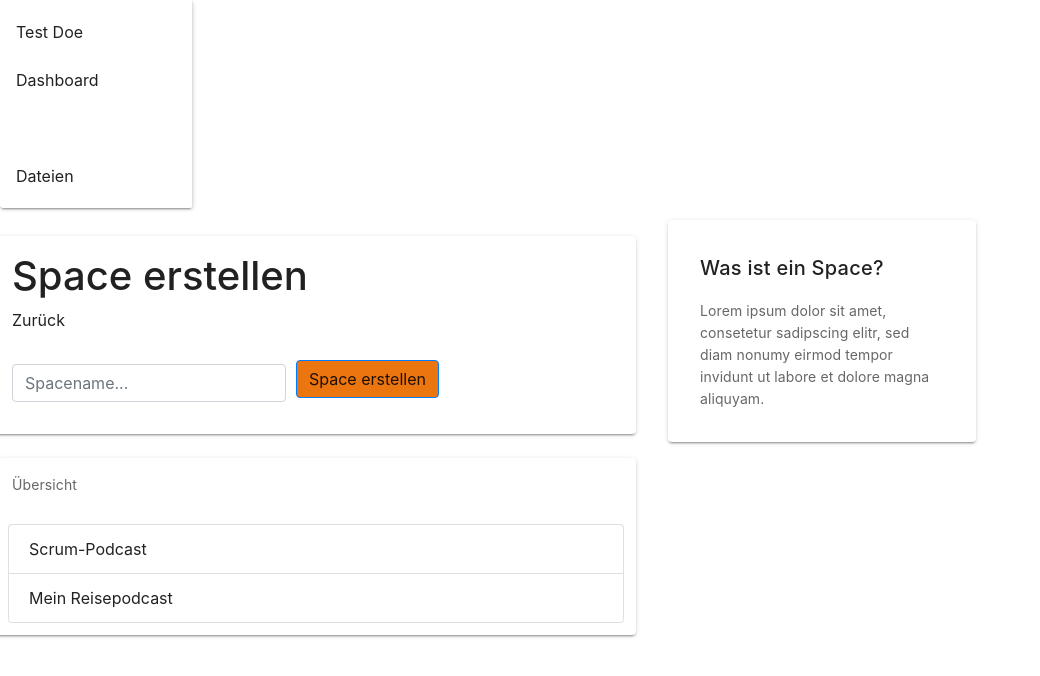
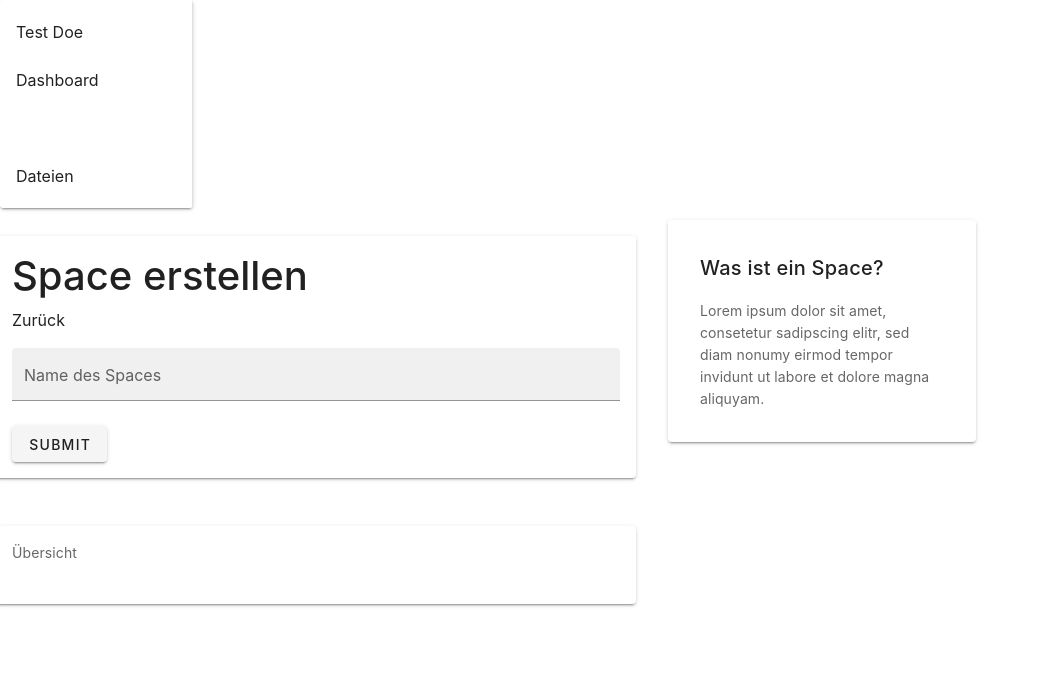
Before and after one commit to rgabisch/headless-cms, a Vue app in the folder frontend/audity/: page /#/spaces in a window 1280 px wide. Shown: the top 676 px of the page, without its empty margins (0-1040 px from the left). Built offline with nearby package versions, Linux system fonts and the light colour scheme.

Commit message:
Space frontend - POST Operation

```diff
--- a/frontend/audity/src/components/Space.vue
+++ b/frontend/audity/src/components/Space.vue
@@ -6,35 +6,34 @@
         <v-card class="p-3 mt-3">
           <h1>Space erstellen</h1>
           <p>Zurück</p>
-          <div class="form">
-            <form @submit.prevent="addSpaceLocal">
-              <div class="form-row align-items-center">
-                <div class="col-auto">
-                  <input
-                    class="form-control"
-                    type="text"
-                    placeholder="Spacename..."
+          <v-form>
+            <v-text-field
+                        label="Name des Spaces"
+                        filled
+                        dense
                         v-model="spaceName"
-                  />
-                </div>
-                <div class="col-auto">
-                  <button type="submit" class="btn btn-primary mb-2">Space erstellen</button>
+            ></v-text-field>
+            <v-btn id="submit-btn" class="mr-4" @click="addSpace">submit</v-btn>
+          </v-form>
+        </v-card>
+        <br>
+        <div v-if="dataChecker == 'created'">
+            <div id="alert" class="alert alert-success">
+          <strong>Erfolg!</strong> Dein Space wurde erstellt!
         </div>
         </div>
-            </form>
+
+        <div v-else-if="dataChecker == 'fail'">
+          <div id="alert" class="alert alert-danger">
+            <strong>Error!</strong> Es ist ein Fehler aufgetreten bei dem Erstellen eines Spaces!
           </div>
-        </v-card>
-        <br />
+        </div>
+
+
+        <br>
         <v-card>
           <v-card-subtitle>Übersicht</v-card-subtitle>
           <v-col lg="12">
-            <ul class="list-group">
-              <li
-                class="list-group-item clearfix task"
-                v-for="space in spaces"
-                :key="space.name"
-              >{{ space.name }}</li>
-            </ul>
           </v-col>
         </v-card>
       </v-col>
@@ -59,12 +58,11 @@ import axios from "axios";
 
 export default {
   name: "Space",
-
-  // [JNR] replace/send dummy data with CouchDB-Data.
-
   data: () => ({
-    spaces: [{ name: "Scrum-Podcast" }, { name: "Mein Reisepodcast" }],
-    spaceName: ""
+    spaceName: "",
+    //Replace creator ID with LoggedIn user
+    creator: "1",
+    dataChecker: ''
   }),
   methods: {
     addSpaceLocal(){
@@ -75,35 +73,45 @@ export default {
             this.spaceName = "";
 
     },
+
+
     addSpace() {
-      console.log("Add:" + this.spaceName);
-      // [JNR] check duplicates
-      axios
-        .post("http://localhost:3000/spaces", {
+      let Space = {
         name: this.spaceName,
-          userid: "0"
-        })
-        .then(response => {
-          if (response.data.ok) {
-            // [JNR] take back when server supports GET
-            //this.refresh();
-          } else {
-            console.log("please start server or check duplicate naming");
+        userid: this.creator
         }
+
+        console.log(JSON.stringify(Space))
+        axios.post('http://localhost:3000/spaces', Space)
+          .then((response) => {
+            console.log(response);
+            this.dataChecker = 'created'
+          }, (error) => {
+            console.log(error);
+            this.dataChecker = 'fail'
         });
-      this.spaceName = "";
+
+        // delete User-Input
+        this.spaceName = ""
     },
+
+
     deleteSpace() {
       //To Do
     },
+
+
     getData() {
       axios.get("http://localhost:3000/spaces").then(response => {
         this.spaces = response.data.name;
       });
     }
+
+
+
+
   }
   // [JNR] take back when server supports GET
-
   /*
     // when the comonent is displayed, call this method to show all spaces
     mounted(){
```
Also changed, not shown: 1 other file (tests, documents, lock files or other folders). Lines whose indentation alone changed are shown as unchanged.
